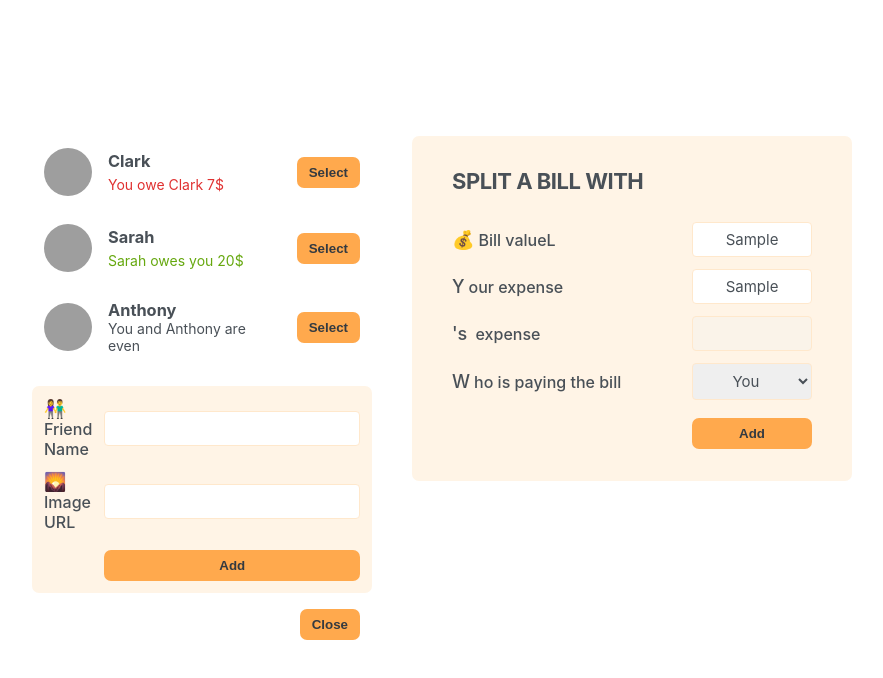
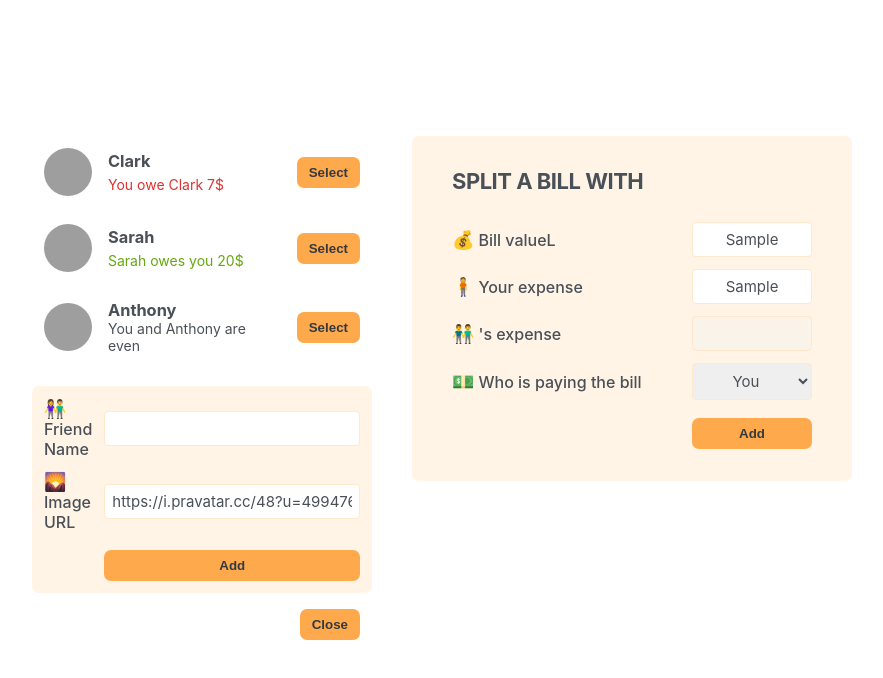
Before and after one commit to VihangaMPS/Eat_N_Split, a React (Create React App) app: page / in a window 1280 px wide. Both pictures are taken after typing "Sample", "Sample" into the empty fields and a click on the button "Add friend". Shown: the top 678 px of the page, without its empty margins (198-1081 px from the left). Built offline with nearby package versions, Linux system fonts and the light colour scheme; grey boxes are pictures that could not be loaded; the HTML template or start-up script is replaced by a standard one.

Commit message:
Adding a new friend

```diff
--- a/src/App.js
+++ b/src/App.js
@@ -24,16 +24,22 @@
 
 export default function App() {
     const [showAddFriend, setShowAddFriend] = useState(false);
-
+    const [friends, setFriends] = useState(initialFriends)
     function handleShowAddFriend() {
         setShowAddFriend(show => !show);
     }
+
+    function handleAddFriend(friend) {
+        setFriends(friends => [...friends, friend]);
+        setShowAddFriend(false);
+    }
+
     return (
         <div
             className="app">
             <div className="sidebar">
-                <FriendsList />
-                {showAddFriend && <FormAddFriend/>}
+                <FriendsList friends={friends}/>
+                {showAddFriend && <FormAddFriend onAddFriend={handleAddFriend}/>}
                 <Button onClick={handleShowAddFriend}>{showAddFriend ? "Close" : "Add friend"}</Button>
             </div>
 
@@ -42,8 +48,7 @@
     );
 }
 
-function FriendsList() {
-    const friends = initialFriends;
+function FriendsList({friends}) {
 
     return (
         <ul>
@@ -86,14 +91,36 @@
         <button className="button" onClick={onClick}>{children}</button>
     );
 }
-function FormAddFriend() {
+
+function FormAddFriend({onAddFriend}) {
+    const [name, setName] = useState("");
+    const [image, setImage] = useState("https://i.pravatar.cc/48?u=499476");
+
+    function handleSubmit(e) { //Submit function
+        e.preventDefault();
+
+        if (!name || !image) return; //Guard clause
+
+        const id = crypto.randomUUID();
+        const newFriend = {
+            id,
+            name,
+            image: `${image} ?= ${id}`,
+            balance: 0
+        };
+
+        onAddFriend(newFriend);
+
+        setName("");
+        setImage("https://i.pravatar.cc/48")
+    }
     return (
-        <form action="" className="form-add-friend">
+        <form action="" className="form-add-friend" onSubmit={handleSubmit}>
             <label htmlFor="">👫 Friend Name</label>
-            <input type="text"/>
+            <input type="text" value={name} onChange={e => setName(e.target.value)}/>
 
             <label htmlFor="">🌄 Image URL</label>
-            <input type="text"/>
+            <input type="text" value={image} onChange={e => setImage(e.target.value)}/>
 
             <Button>Add</Button>
         </form>
@@ -108,13 +135,13 @@
             <label htmlFor="">💰Bill valueL</label>
             <input type="text"/>
 
-            <label htmlFor="">Your expense</label>
+            <label htmlFor="">🧍‍Your expense</label>
             <input type="text"/>
 
-            <label htmlFor="">{}'s expense</label>
+            <label htmlFor="">👬{}'s expense</label>
             <input type="text" disabled/>
 
-            <label htmlFor="">Who is paying the bill</label>
+            <label htmlFor="">💵Who is paying the bill</label>
             <select name="" id="">
                 <option value="user">You</option>
                 <option value="friend">{}</option>
```
